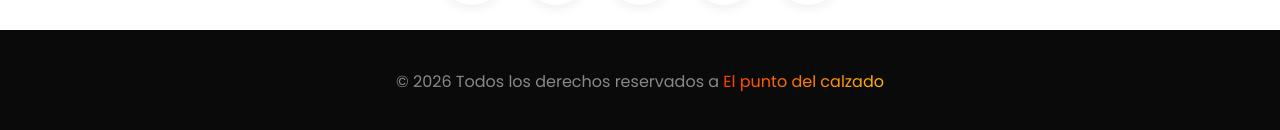
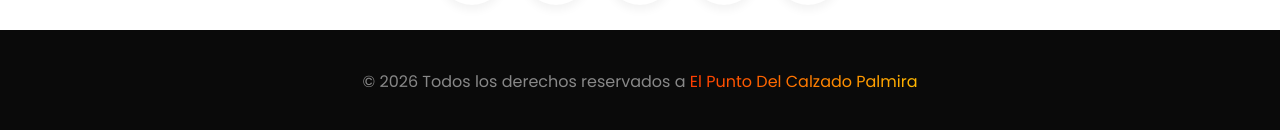
Before and after one commit to Deivid2005/vite-project, a Vue app: page / in a window 1280 px wide. Shown: the part 2687-2817 px from the top of the page. Built offline with nearby package versions, Linux system fonts and the light colour scheme.

Commit message:
Update Footer.vue

```diff
--- a/src/components/Footer.vue
+++ b/src/components/Footer.vue
@@ -1,7 +1,7 @@
 <template>
 
 <footer>
-    <p class="textoFooter">&copy 2026 Todos los derechos reservados a <span>El punto del calzado</span></p>
+    <p class="textoFooter">&copy 2026 Todos los derechos reservados a <span>El Punto Del Calzado Palmira</span></p>
 </footer>
 
 </template>
```
